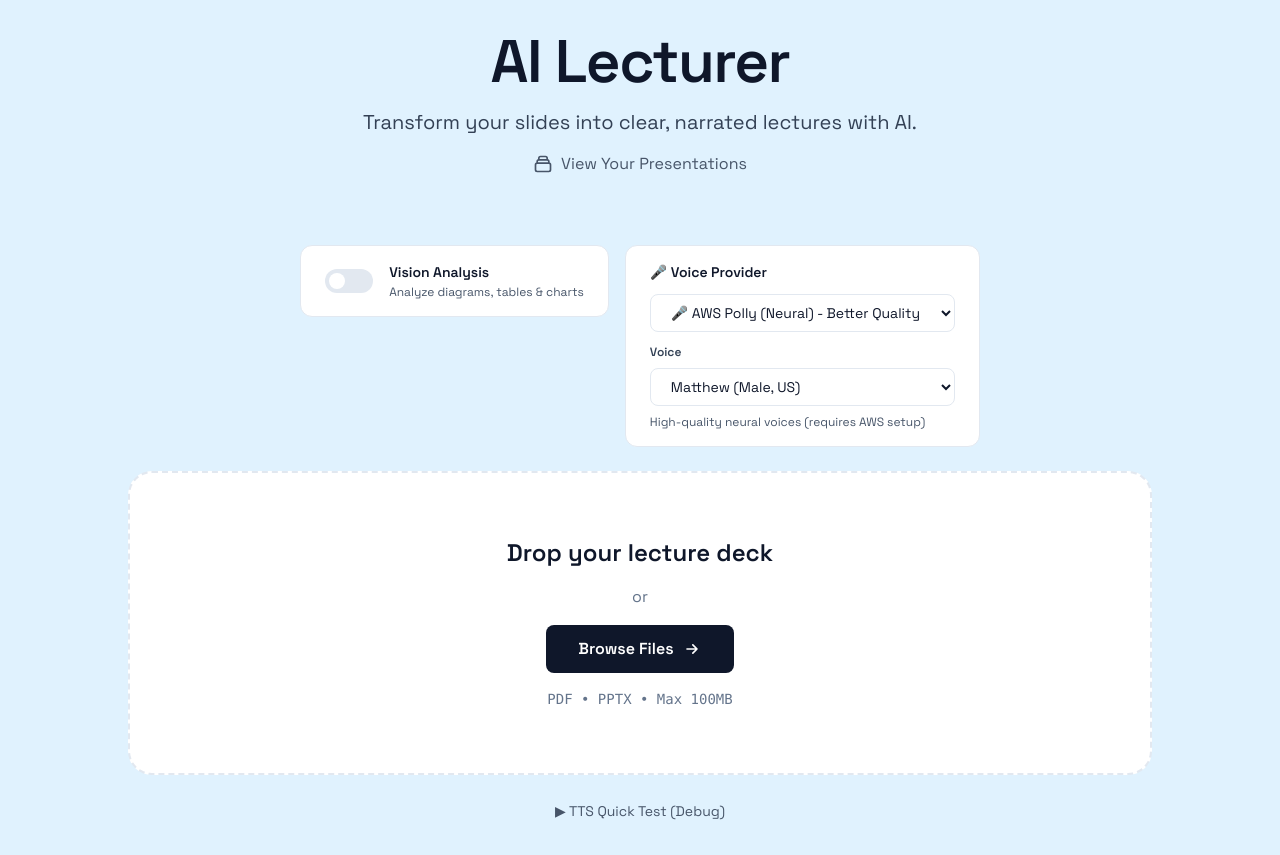
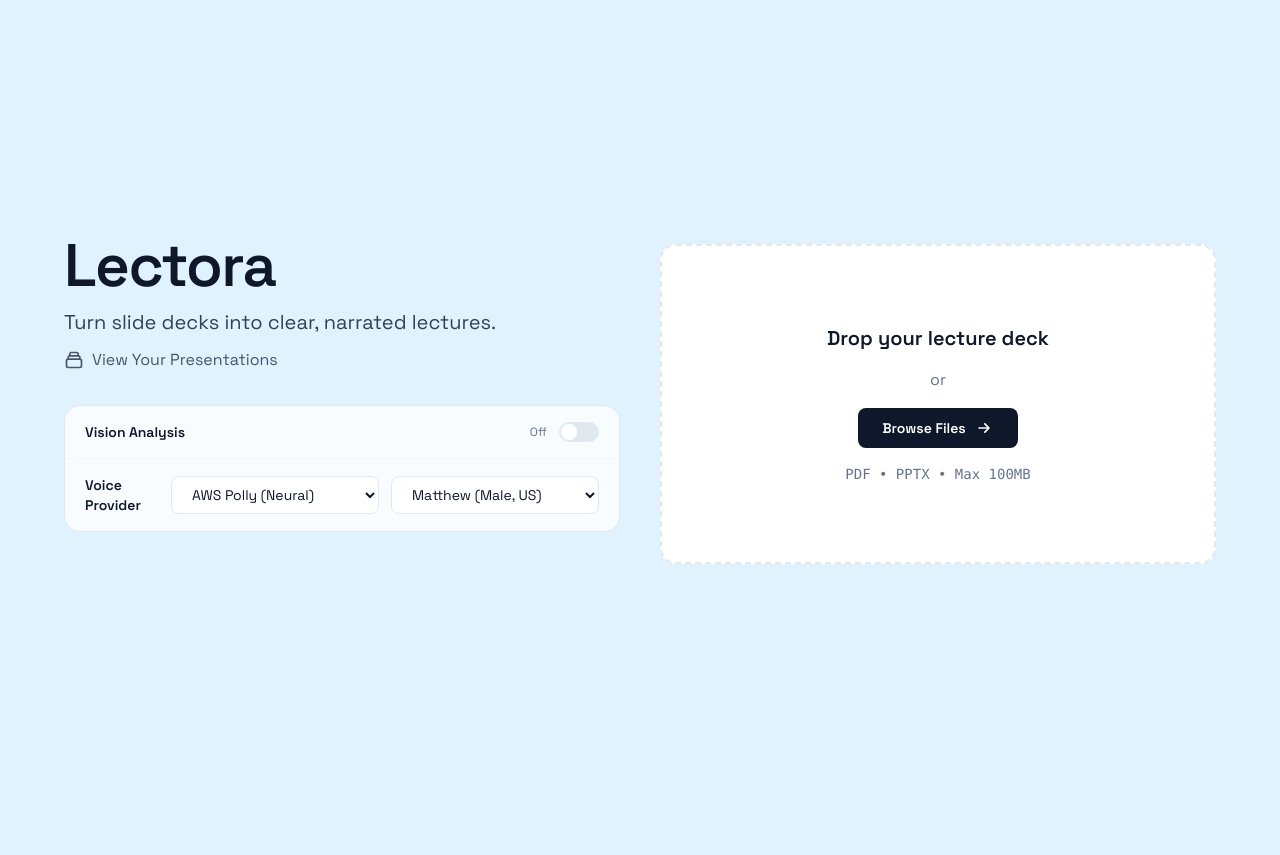
Before and after one commit to skanda-vyas-srinivasan/Lectura, a Next.js app in the folder frontend/: page / in a window 1280 px wide. After the commit the page ends 800 px from the top, so only its background shows below. Built offline with nearby package versions, Linux system fonts and the light colour scheme.

Commit message:
Refine homepage and viewer layouts

```diff
--- a/frontend/app/dashboard/[sessionId]/page.tsx
+++ b/frontend/app/dashboard/[sessionId]/page.tsx
@@ -84,31 +84,31 @@ export default function Dashboard() {
   const currentPhaseIndex = phases.indexOf(status.phase)
 
   return (
-    <main className="flex min-h-screen flex-col items-center justify-center p-8 bg-sky-100">
-      <div className="max-w-4xl w-full">
-        <div className="text-center mb-12">
-          <h1 className="text-4xl md:text-5xl font-semibold text-slate-900">
+    <main className="flex min-h-screen flex-col items-center justify-center p-10 bg-sky-100">
+      <div className="max-w-3xl w-full">
+        <div className="text-center mb-10">
+          <h1 className="text-3xl md:text-4xl font-semibold text-slate-900">
             Processing Your Lecture
           </h1>
-          <p className="text-lg text-slate-600 mt-3">
+          <p className="text-base text-slate-600 mt-3">
             This may take a few minutes.
           </p>
         </div>
 
-        <div className="bg-white rounded-2xl p-8 border border-slate-200 text-slate-900">
+        <div className="bg-white rounded-2xl p-8 border border-slate-200 text-slate-900 shadow-sm">
           {/* Current phase indicator */}
           <div className="mb-8 text-center">
-            <div className="inline-flex items-center space-x-3 bg-sky-50 px-6 py-3 rounded-full border border-sky-200">
+            <div className="inline-flex items-center space-x-3 bg-sky-50 px-5 py-2.5 rounded-full border border-sky-200">
               {!status.complete && (
-                <div className="w-2.5 h-2.5 bg-sky-500 rounded-full animate-pulse"></div>
+                <div className="w-2 h-2 bg-sky-500 rounded-full animate-pulse"></div>
               )}
-              <span className="text-base font-semibold text-sky-700">
+              <span className="text-sm font-semibold text-sky-700">
                 {getPhaseLabel(status.phase)}
               </span>
             </div>
-            <p className="text-slate-600 mt-4">{status.message}</p>
+            <p className="text-slate-600 mt-4 text-sm">{status.message}</p>
             {status.total_slides && (
-              <p className="text-sm text-slate-500 mt-2">
+              <p className="text-xs text-slate-500 mt-2">
                 Total slides: {status.total_slides}
               </p>
             )}
@@ -116,19 +116,19 @@ export default function Dashboard() {
 
           {/* Progress bar */}
           <div className="mb-8">
-            <div className="w-full bg-slate-100 rounded-full h-3 overflow-hidden">
+            <div className="w-full bg-slate-100 rounded-full h-2 overflow-hidden">
               <div
                 className="bg-sky-500 h-full transition-all duration-500 ease-out"
                 style={{ width: `${status.progress}%` }}
               ></div>
             </div>
-            <p className="text-center text-sm text-slate-500 mt-2">
+            <p className="text-center text-xs text-slate-500 mt-2">
               {Math.round(status.progress)}% complete
             </p>
           </div>
 
           {/* Phase checklist */}
-          <div className="space-y-3">
+          <div className="space-y-2">
             {phases.map((phase, index) => {
               const isComplete = index < currentPhaseIndex || status.complete
               const isCurrent = index === currentPhaseIndex && !status.complete
@@ -136,22 +136,20 @@ export default function Dashboard() {
               return (
                 <div
                   key={phase}
-                  className={`flex items-center space-x-3 p-3 rounded-lg transition-all ${
+                  className={`flex items-center justify-between px-4 py-2 rounded-lg transition-colors ${
                     isCurrent ? 'bg-sky-50 border border-sky-200' : 'bg-slate-50'
                   }`}
                 >
-                  {isComplete ? (
-                    <svg className="w-6 h-6 text-emerald-500" fill="none" viewBox="0 0 24 24" stroke="currentColor">
-                      <path strokeLinecap="round" strokeLinejoin="round" strokeWidth={2} d="M5 13l4 4L19 7" />
-                    </svg>
-                  ) : isCurrent ? (
-                    <div className="w-6 h-6 border-2 border-sky-400 border-t-transparent rounded-full animate-spin"></div>
-                  ) : (
-                    <div className="w-6 h-6 border-2 border-slate-200 rounded-full"></div>
-                  )}
-                  <span className={`${isComplete ? 'text-emerald-600' : isCurrent ? 'text-sky-700 font-semibold' : 'text-slate-500'}`}>
+                  <span className={`text-sm ${isComplete ? 'text-emerald-600' : isCurrent ? 'text-sky-700 font-semibold' : 'text-slate-600'}`}>
                     {getPhaseLabel(phase)}
                   </span>
+                  {isComplete ? (
+                    <span className="text-xs text-emerald-600">Done</span>
+                  ) : isCurrent ? (
+                    <span className="text-xs text-sky-600">In progress</span>
+                  ) : (
+                    <span className="text-xs text-slate-400">Queued</span>
+                  )}
                 </div>
               )
             })}
--- a/frontend/app/layout.tsx
+++ b/frontend/app/layout.tsx
@@ -8,8 +8,8 @@ const spaceGrotesk = Space_Grotesk({
 })
 
 export const metadata: Metadata = {
-  title: 'AI Lecturer System',
-  description: 'Autonomous AI lecturer for slide-based instructional material',
+  title: 'Lectora',
+  description: 'Turn slide decks into clear, narrated lectures.',
 }
 
 export default function RootLayout({
--- a/frontend/app/page.tsx
+++ b/frontend/app/page.tsx
@@ -112,16 +112,18 @@ export default function Home() {
   return (
     <div className="min-h-screen bg-sky-100 text-slate-900">
 
-      <main className="relative min-h-screen flex items-center justify-center p-8">
-        <div className="max-w-5xl w-full">
-          {/* Header */}
-          <div className="text-center mb-16 space-y-4">
+      <main className="relative min-h-screen flex items-center justify-center p-10">
+        <div className="max-w-6xl w-full">
+          <div className="grid gap-10 md:grid-cols-2 md:items-start">
+            {/* Left column */}
+            <div className="space-y-7">
+              <div className="space-y-3">
                 <h1 className="text-5xl md:text-6xl font-semibold tracking-tight text-slate-900">
-              AI Lecturer
+                  Lectora
                 </h1>
 
-            <p className="text-lg md:text-xl text-slate-700 max-w-2xl mx-auto">
-              Transform your slides into clear, narrated lectures with AI.
+                <p className="text-lg md:text-xl text-slate-700 max-w-xl leading-relaxed">
+                  Turn slide decks into clear, narrated lectures.
                 </p>
 
                 <button
@@ -135,57 +137,41 @@ export default function Home() {
                 </button>
               </div>
 
-          {/* Upload area */}
-          <div className="space-y-6">
-            {/* Settings toggles */}
-            <div className="flex flex-col md:flex-row justify-center gap-4">
-              <label className="group relative cursor-pointer">
+              {/* Settings */}
+              <div className="bg-white/80 border border-slate-200 rounded-2xl divide-y divide-slate-100">
+                <div className="px-5 py-4 flex flex-col gap-3 md:flex-row md:items-center md:justify-between">
+                  <div className="text-sm font-semibold text-slate-900">Vision Analysis</div>
+                  <label className="flex items-center gap-3 cursor-pointer">
+                    <span className="text-xs text-slate-500 w-8 text-right">{enableVision ? 'On' : 'Off'}</span>
                     <input
                       type="checkbox"
                       checked={enableVision}
                       onChange={(e) => setEnableVision(e.target.checked)}
                       className="peer sr-only"
                     />
-                <div className="flex items-center space-x-4 bg-white border border-slate-200 rounded-xl px-6 py-4 transition-colors peer-checked:border-sky-400 peer-checked:bg-sky-50">
-                  <div className="w-12 h-6 bg-slate-200 rounded-full relative transition-colors peer-checked:bg-sky-500">
-                    <div className={`absolute top-1 left-1 w-4 h-4 bg-white rounded-full transition-transform ${enableVision ? 'translate-x-6' : ''}`}></div>
-                  </div>
-                  <div>
-                    <div className="text-sm font-semibold text-slate-900 flex items-center space-x-2">
-                      <span>Vision Analysis</span>
-                      {enableVision && <span className="text-xs bg-sky-100 text-sky-700 px-2 py-0.5 rounded-full">ON</span>}
-                    </div>
-                    <div className="text-xs text-slate-600 mt-0.5">
-                      Analyze diagrams, tables & charts
-                    </div>
-                  </div>
+                    <div className="w-10 h-5 bg-slate-200 rounded-full relative transition-colors peer-checked:bg-sky-500">
+                      <div className={`absolute top-0.5 left-0.5 w-4 h-4 bg-white rounded-full transition-transform ${enableVision ? 'translate-x-5' : ''}`}></div>
                     </div>
                   </label>
+                </div>
 
-              {/* TTS Provider selector */}
-              <div className="bg-white border border-slate-200 rounded-xl px-6 py-4">
-                <label className="block text-sm font-semibold text-slate-900 mb-3">
-                  🎤 Voice Provider
-                </label>
+                <div className="px-5 py-4 flex flex-col gap-3 md:flex-row md:items-center md:justify-between">
+                  <div className="text-sm font-semibold text-slate-900">Voice Provider</div>
+                  <div className="flex flex-col gap-2 md:flex-row md:items-center md:gap-3">
                     <select
                       value={ttsProvider}
                       onChange={(e) => setTtsProvider(e.target.value as 'edge' | 'polly')}
-                  className="w-full bg-white border border-slate-200 rounded-lg px-4 py-2 text-slate-900 text-sm focus:outline-none focus:ring-2 focus:ring-sky-500/40"
+                      className="w-full md:w-52 bg-white border border-slate-200 rounded-lg px-4 py-2 text-slate-900 text-sm focus:outline-none focus:ring-2 focus:ring-sky-500/40"
                     >
-                  <option value="polly" className="bg-white">🎤 AWS Polly (Neural) - Better Quality</option>
-                  <option value="edge" className="bg-white">🔊 Edge TTS - Fast & Free</option>
+                      <option value="polly" className="bg-white">AWS Polly (Neural)</option>
+                      <option value="edge" className="bg-white">Edge TTS</option>
                     </select>
 
-                {/* Polly Voice Selector */}
-                {ttsProvider === 'polly' && (
-                  <div className="mt-3">
-                    <label className="block text-xs font-semibold text-slate-700 mb-2">
-                      Voice
-                    </label>
                     <select
                       value={pollyVoice}
                       onChange={(e) => setPollyVoice(e.target.value)}
-                      className="w-full bg-white border border-slate-200 rounded-lg px-4 py-2 text-slate-900 text-sm focus:outline-none focus:ring-2 focus:ring-sky-500/40"
+                      disabled={ttsProvider !== 'polly'}
+                      className="w-full md:w-52 bg-white border border-slate-200 rounded-lg px-4 py-2 text-slate-900 text-sm focus:outline-none focus:ring-2 focus:ring-sky-500/40 disabled:bg-slate-50 disabled:text-slate-400 disabled:cursor-not-allowed"
                     >
                       <option value="Matthew" className="bg-white">Matthew (Male, US)</option>
                       <option value="Joanna" className="bg-white">Joanna (Female, US)</option>
@@ -198,27 +184,23 @@ export default function Home() {
                       <option value="Stephen" className="bg-white">Stephen (Male, US)</option>
                     </select>
                   </div>
-                )}
-
-                <div className="text-xs text-slate-600 mt-2">
-                  {ttsProvider === 'polly' ? 'High-quality neural voices (requires AWS setup)' : 'Free voice synthesis - no setup required'}
                 </div>
               </div>
             </div>
 
-            {/* Upload zone */}
+            {/* Right column */}
+            <div className="relative md:pt-2">
               <div
                 onDragOver={handleDragOver}
                 onDragLeave={handleDragLeave}
                 onDrop={handleDrop}
                 className="relative"
               >
-              <div className={`bg-white border-2 border-dashed rounded-3xl p-16 text-center transition-colors ${
+                <div className={`bg-white border-2 border-dashed rounded-2xl p-10 text-center transition-colors min-h-[320px] flex items-center justify-center ${
                   isDragging
                     ? 'border-sky-400 bg-sky-50'
                     : 'border-slate-200 hover:border-slate-300'
                 } ${uploading ? 'opacity-50 pointer-events-none' : ''}`}>
-
                     <input
                       type="file"
                       id="file-upload"
@@ -229,26 +211,26 @@ export default function Home() {
                     />
 
                     {uploading ? (
-                  <div className="flex flex-col items-center space-y-6">
-                    <div className="relative w-20 h-20">
+                      <div className="flex flex-col items-center space-y-5">
+                        <div className="relative w-16 h-16">
                           <div className="absolute inset-0 border-4 border-sky-200 rounded-full"></div>
                           <div className="absolute inset-0 border-4 border-transparent border-t-sky-500 rounded-full animate-spin"></div>
                         </div>
                         <div className="space-y-2">
-                      <p className="text-2xl font-semibold text-slate-900">Uploading...</p>
+                          <p className="text-xl font-semibold text-slate-900">Uploading...</p>
                           <p className="text-sm text-slate-600">Preparing your lecture</p>
                         </div>
                       </div>
                     ) : (
-                  <div className="space-y-8">
+                      <div className="space-y-6">
                         <div className="space-y-4">
-                      <p className="text-2xl font-semibold text-slate-900">
+                          <p className="text-xl font-semibold text-slate-900">
                             {isDragging ? 'Drop it here!' : 'Drop your lecture deck'}
                           </p>
                           <p className="text-slate-500">or</p>
                           <label
                             htmlFor="file-upload"
-                        className="inline-flex items-center space-x-2 bg-slate-900 hover:bg-slate-800 text-white font-semibold py-3 px-8 rounded-lg transition-colors cursor-pointer"
+                            className="inline-flex items-center space-x-2 bg-slate-900 hover:bg-slate-800 text-white text-sm font-semibold py-2.5 px-6 rounded-lg transition-colors cursor-pointer"
                           >
                             <span>Browse Files</span>
                             <svg className="w-5 h-5" fill="none" viewBox="0 0 24 24" stroke="currentColor">
@@ -264,9 +246,8 @@ export default function Home() {
                 </div>
               </div>
 
-            {/* Error message */}
               {error && (
-              <div className="bg-red-50 border border-red-200 rounded-2xl px-6 py-4">
+                <div className="mt-6 bg-red-50 border border-red-200 rounded-2xl px-6 py-4">
                   <div className="flex items-start space-x-3">
                     <svg className="w-5 h-5 text-red-500 mt-0.5" fill="none" viewBox="0 0 24 24" stroke="currentColor">
                       <path strokeLinecap="round" strokeLinejoin="round" strokeWidth={2} d="M12 8v4m0 4h.01M21 12a9 9 0 11-18 0 9 9 0 0118 0z" />
@@ -279,56 +260,6 @@ export default function Home() {
                 </div>
               )}
 
-            {/* TTS Test Section */}
-            <div className="mt-8">
-              <button
-                onClick={() => setShowTtsTest(!showTtsTest)}
-                className="w-full text-center text-sm text-slate-600 hover:text-slate-800 transition-colors"
-              >
-                {showTtsTest ? '▼' : '▶'} TTS Quick Test (Debug)
-              </button>
-
-              {showTtsTest && (
-                <div className="mt-4 bg-white border border-slate-200 rounded-2xl p-6 space-y-4">
-                  <div className="space-y-2">
-                    <label className="text-sm text-slate-700">Test Text:</label>
-                    <textarea
-                      value={ttsTestText}
-                      onChange={(e) => setTtsTestText(e.target.value)}
-                      className="w-full bg-white border border-slate-200 rounded-lg px-4 py-3 text-slate-900 placeholder-slate-400 focus:outline-none focus:border-sky-400 transition-colors"
-                      rows={3}
-                      placeholder="Enter text to test TTS..."
-                    />
-                  </div>
-
-                  <div className="flex items-center space-x-3">
-                    <button
-                      onClick={testTts}
-                      disabled={ttsTestLoading || !ttsTestText}
-                      className="flex-1 bg-slate-900 hover:bg-slate-800 disabled:opacity-50 disabled:cursor-not-allowed text-white font-semibold py-3 px-6 rounded-lg transition-colors"
-                    >
-                      {ttsTestLoading ? (
-                        <span className="flex items-center justify-center space-x-2">
-                          <div className="w-4 h-4 border-2 border-white/30 border-t-white rounded-full animate-spin"></div>
-                          <span>Testing...</span>
-                        </span>
-                      ) : (
-                        `Test Edge TTS`
-                      )}
-                    </button>
-                  </div>
-
-                  {ttsTestError && (
-                    <div className="bg-red-50 border border-red-200 rounded-lg px-4 py-3">
-                      <p className="text-sm text-red-600 font-mono">{ttsTestError}</p>
-                    </div>
-                  )}
-
-                  <p className="text-xs text-slate-500 text-center">
-                    This will play audio directly in your browser. Make sure your volume is on!
-                  </p>
-                </div>
-              )}
             </div>
           </div>
 
```
Also changed, not shown: frontend/app/lecture/[sessionId]/page.tsx (+43 -36 lines). Lines whose indentation alone changed are shown as unchanged.
